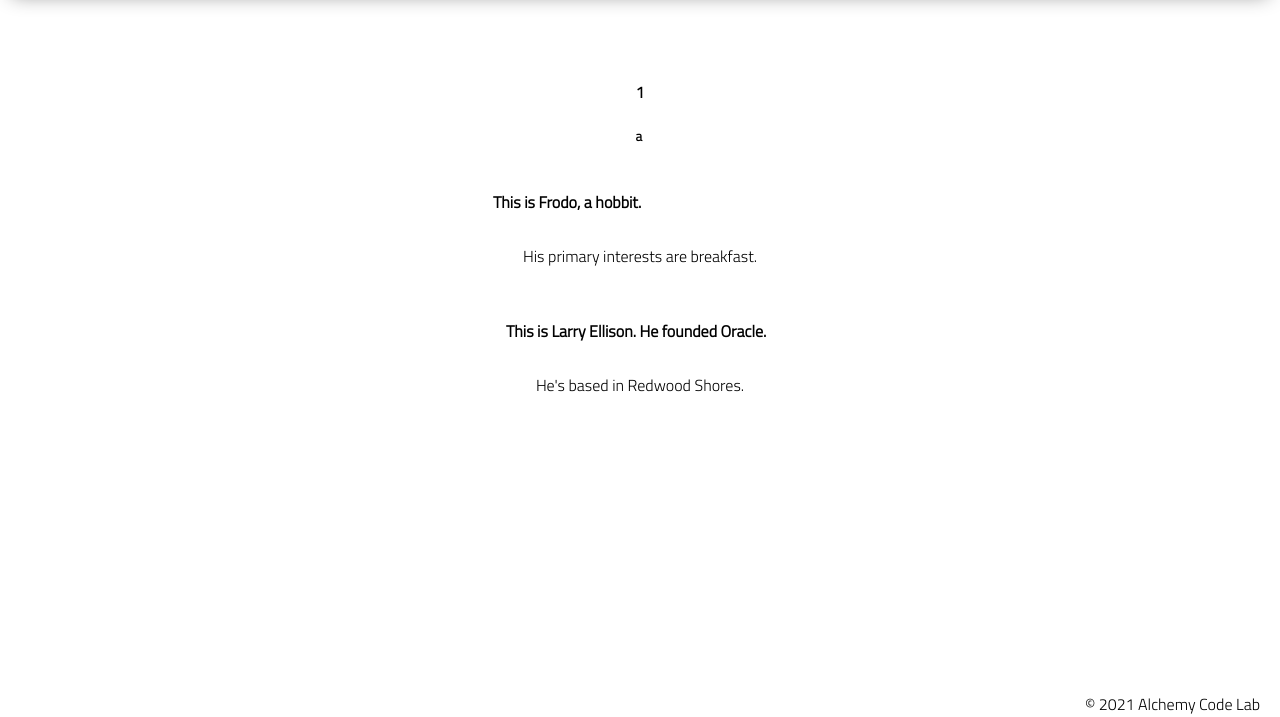
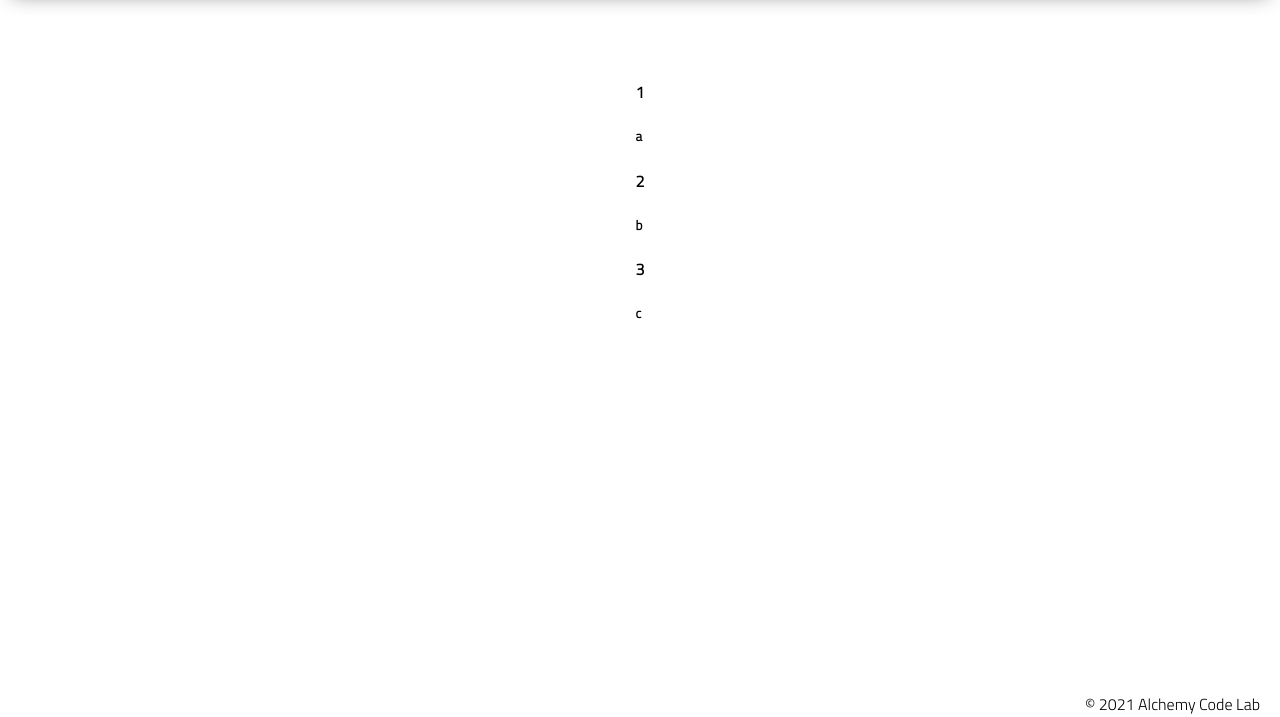
Before and after one commit to austinbhan/more-tdd-practice-attempt3, a plain HTML site: page index.html in a window 1280 px wide. Shown: the part 83-800 px from the top of the page. Drawn offline with Linux system fonts and the light colour scheme.

Commit message:
First Appended List Successfully Loaded

```diff
--- a/app.js
+++ b/app.js
@@ -1,8 +1,19 @@
 // import functions and grab DOM elements
+import { testArray } from './testArray.js';
+`import { lotrArray } from './testArray.js';
+import { techBroArray } from './testArray.js';`
 
-// let state
+import { renderTestArray } from './utils.js';
+`import {  } from './utils.js';
+import {  } from './utils.js';`
 
-// set event listeners
-  // get user input
-  // use user input to update state
-  // update DOM to reflect the new state
+function firstArray() {
+    const arrayOne = document.getElementById('array-one');
+
+    for (let array of testArray) {
+        const arrayDiv = renderTestArray(array);
+        arrayOne.append(arrayDiv);
+    }
+}
+
+firstArray();
--- a/index.html
+++ b/index.html
@@ -21,18 +21,8 @@
     <main>
         <section>
             <!--Your Desired Test Arrays Go Here-->
-            <div id="test-array">
-                <h4 id="number-statement">1</h4>
-                <h5 id="letter-statement">a</h5>
-            </div>
-            <div id="lotr-array">
-                <h4 id="name-and-race">This is Frodo, a hobbit.</h4>
-                <p id="interests">His primary interests are breakfast.</p>
-            </div>
-            <div id="tech-bro-array">
-                <h4 id="name-and-company">This is Larry Ellison. He founded Oracle.</h4>
-                <p id="city">He's based in Redwood Shores.</p>
-            </div>
+            <div id="array-one"></div>
+
         </section>
     </main>
     <footer>
```
Also changed, not shown: test/example.test.js (+11 -0 lines).
